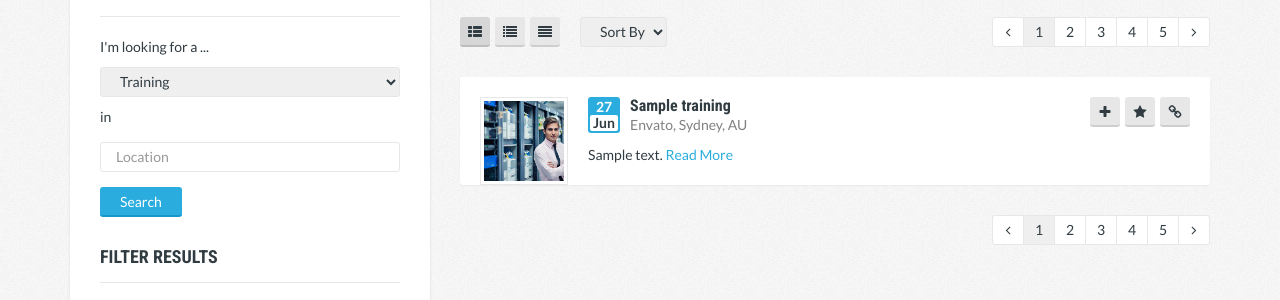
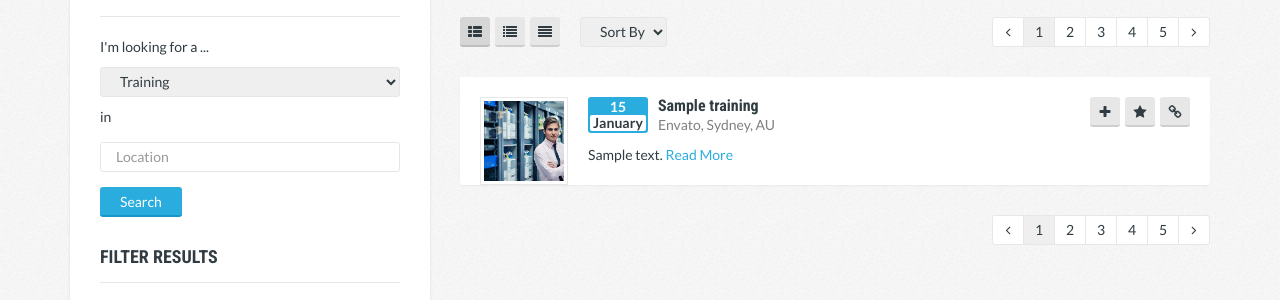
Before and after one commit to assemblio/hct, a Flask app: template app/templates/applications/trainings.html in a window 1280 px wide. Shown: the part 260-560 px from the top of the page. Run offline with Flask 2, Linux system fonts and the light colour scheme; the template is opened without the code that fills it: most values are stand-ins (such as "Sample title", 1, 10 or a date in 2020); parts of the project's set-up code (start-up, migrations or seed data) failed here and were passed over; some libraries are stand-ins or nearby versions.

Commit message:
Show month and day in training list

```diff
--- a/app/templates/applications/trainings.html
+++ b/app/templates/applications/trainings.html
@@ -140,7 +140,7 @@
 					<div class="jobs-item with-thumb">
 						<div class="thumb"><img src="{{ url_for('static', filename='img/content/bus-01.png') }}" alt=""></div>
 						<div class="clearfix visible-xs"></div>
-						<div class="date">27 <span>Jun</span></div>
+						<div class="date">{{training['startDate'].strftime('%d')}} <span>{{ training['startDate'].strftime('%B')}}</span></div>
 						<h6 class="title"><a href="#">{{training['title']}}</a></h6>
 						<span class="meta">Envato, Sydney, AU</span>
 
```
